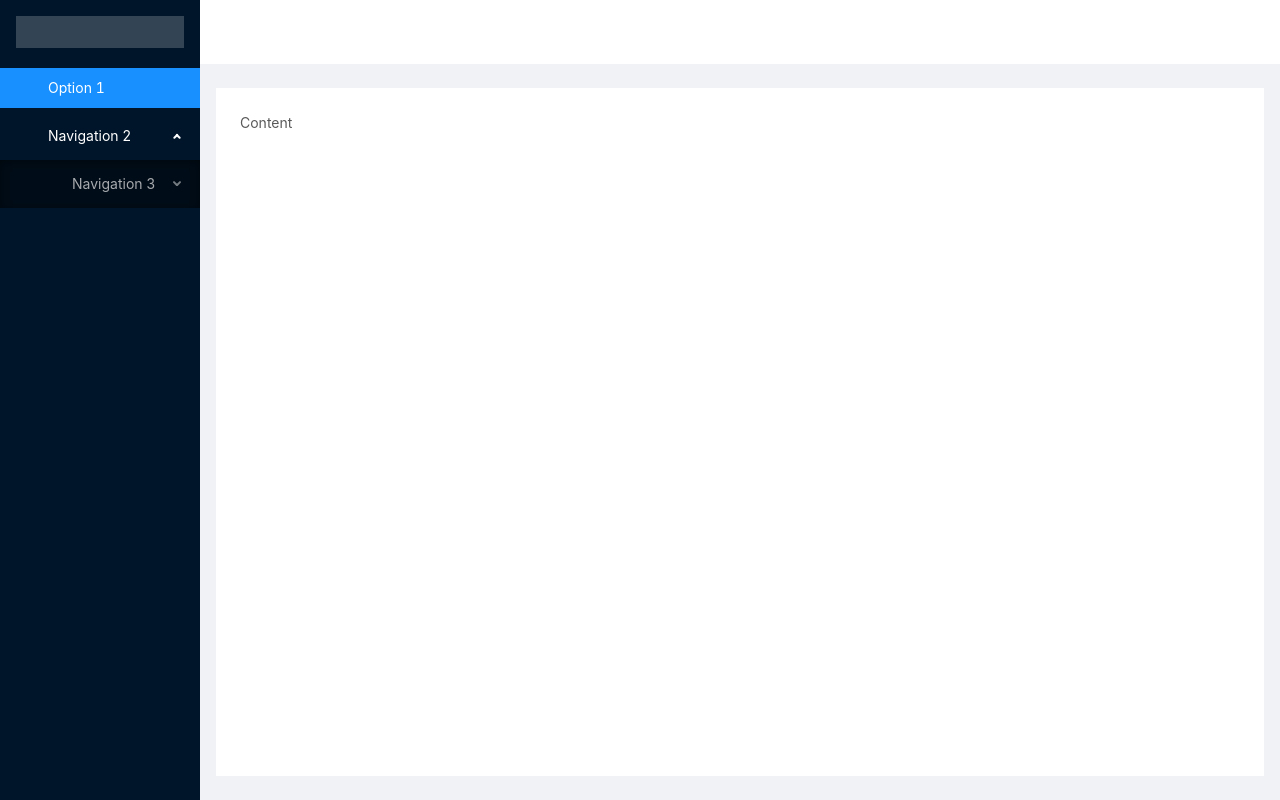
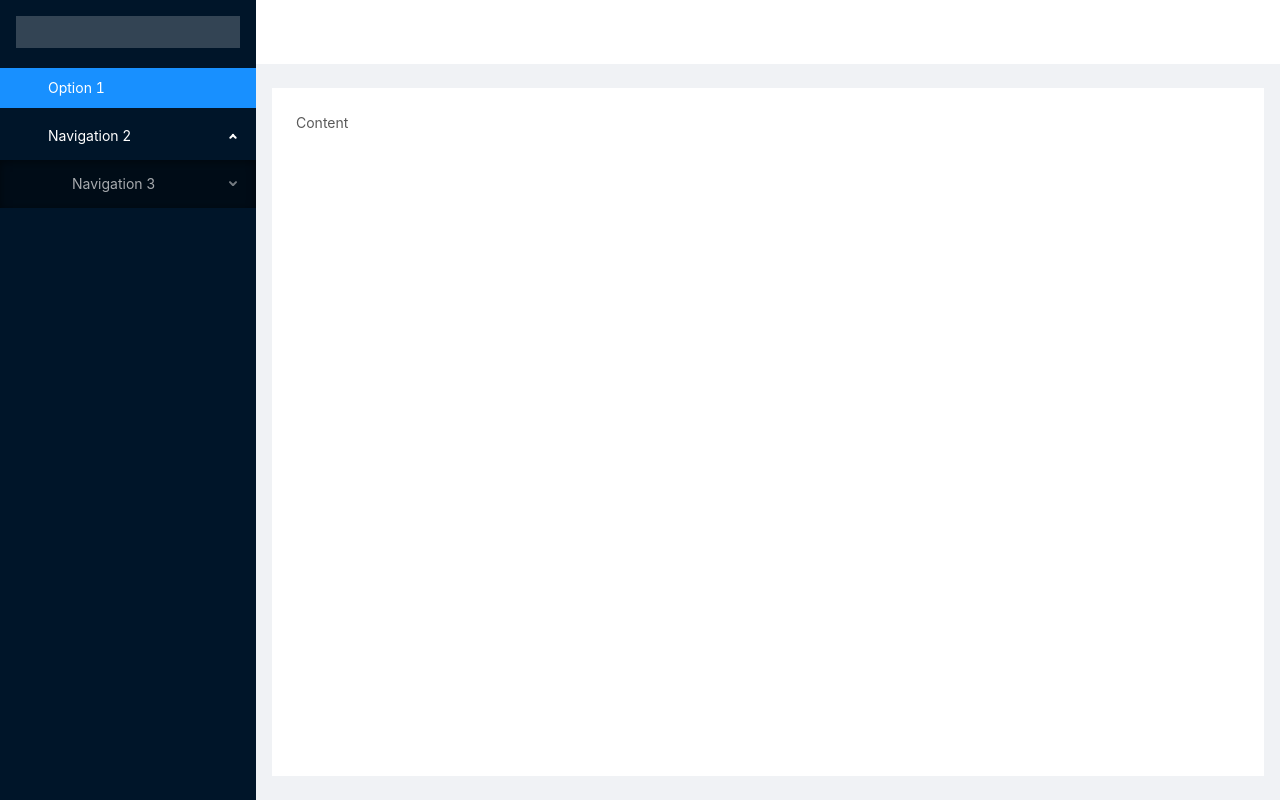
Before and after one commit to shenzhou-6/shallow-client, a Vue app: page / in a window 1280 px wide. Built offline with nearby package versions, Linux system fonts and the light colour scheme.

Commit message:
custom icon in menuList

```diff
--- a/src/components/Layout/ShallowSiderbar.vue
+++ b/src/components/Layout/ShallowSiderbar.vue
@@ -1,7 +1,8 @@
 <template>
     <a-layout-sider :trigger="null"
                     collapsible
-                    v-model="$store.state.layout_store.collapsed">
+                    v-model="$store.state.layout_store.collapsed"
+    width="256px">
         <div class="logo"></div>
         <sider-menu></sider-menu>
     </a-layout-sider>
--- a/src/components/Layout/menu/SiderMenu.vue
+++ b/src/components/Layout/menu/SiderMenu.vue
@@ -9,7 +9,7 @@
         >
             <template v-for="item in list">
                 <a-menu-item v-if="!item.children" :key="item.key">
-                    <a-icon type="pie-chart" />
+                    <a-icon :type="item.icon" />
                     <span>{{item.title}}</span>
                 </a-menu-item>
                 <sub-menu v-else :menu-info="item" :key="item.key"/>
@@ -32,9 +32,11 @@
                     {
                         key: '1',
                         title: 'Option 1',
+                        icon:''
                     }, {
                         key: '2',
                         title: 'Navigation 2',
+                        icon:'',
                         children: [
                             {
                                 key: '2.1',
--- a/src/components/Layout/menu/SubMenu.vue
+++ b/src/components/Layout/menu/SubMenu.vue
@@ -3,7 +3,7 @@
             :key="props.menuInfo.key"
     >
     <span slot="title">
-      <a-icon type="mail"/><span>{{ props.menuInfo.title }}</span>
+      <a-icon :type="props.menuInfo.icon"/><span>{{ props.menuInfo.title }}</span>
     </span>
         <template v-for="item in props.menuInfo.children">
             <a-menu-item
```
